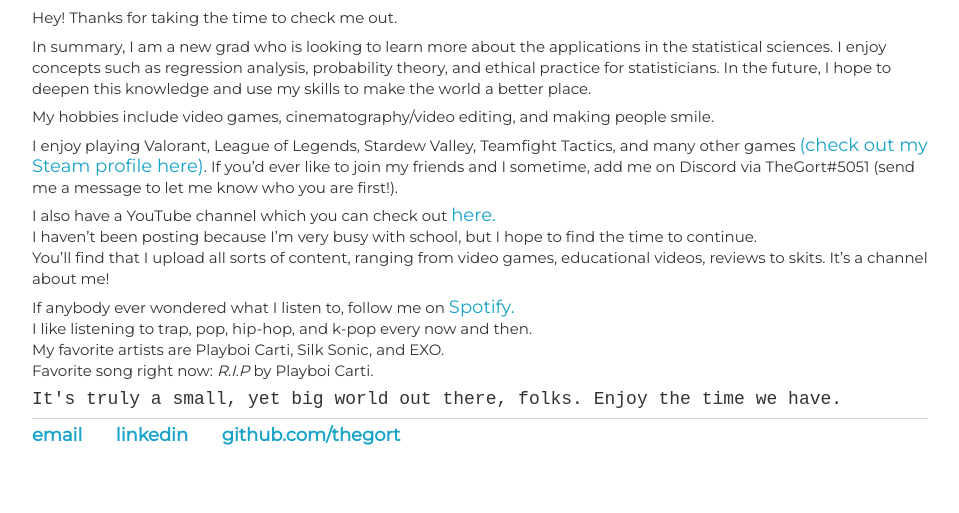
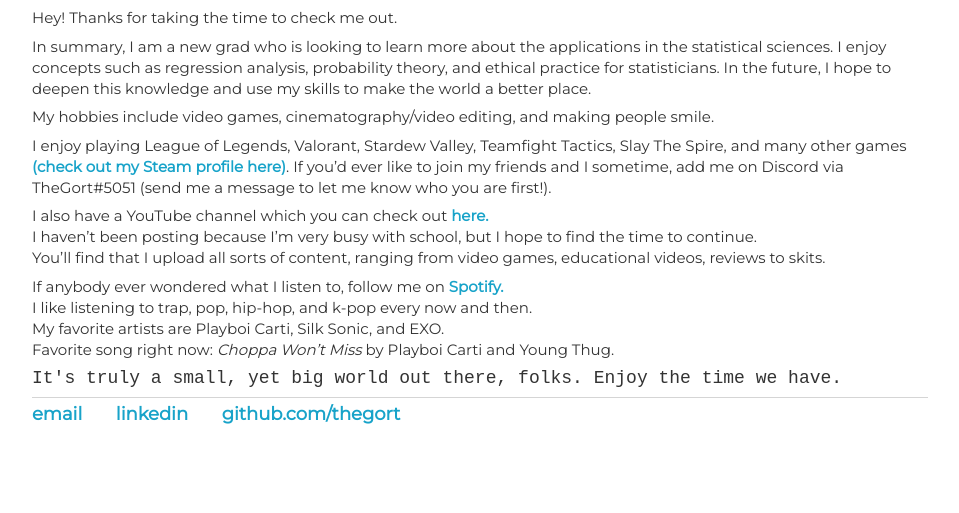
Before and after one commit to TheGort/thegort.github.io, a Jekyll site: the page built from about.md, in a window 1280 px wide. Shown: the part 609-1122 px from the top of the page, without its empty margins (160-1119 px from the left). Built offline with Jekyll 4.4.1, drawn with Linux system fonts in a browser that asks for light colours; after the commit the page ends 1101 px from its top, so only the background shows below that.

Commit message:
force push changes

```diff
--- a/about.md
+++ b/about.md
@@ -13,16 +13,16 @@
 
 My hobbies include video games, cinematography/video editing, and making people smile.
 
-I enjoy playing Valorant, League of Legends, Stardew Valley, Teamfight Tactics, and many other games [(check out my Steam profile here)](https://steamcommunity.com/id/thegortisthebestrightnow/){:target="_blank"}.
+I enjoy playing League of Legends, Valorant, Stardew Valley, Teamfight Tactics, Slay The Spire, and many other games [**(check out my Steam profile here)**](https://steamcommunity.com/id/thegortisthebestrightnow/){:target="_blank"}.
 If you'd ever like to join my friends and I sometime, add me on Discord via TheGort#5051 (send me a message to let me know who you are first!).
 
-I also have a YouTube channel which you can check out [here.](https://www.youtube.com/channel/UCaaYCWSM01Ke6LqG100zg0A){:target="_blank"}
+I also have a YouTube channel which you can check out [**here.**](https://www.youtube.com/channel/UCaaYCWSM01Ke6LqG100zg0A){:target="_blank"}
 I haven't been posting because I'm very busy with school, but I hope to find the time to continue.
-You'll find that I upload all sorts of content, ranging from video games, educational videos, reviews to skits. It's a channel about me!
+You'll find that I upload all sorts of content, ranging from video games, educational videos, reviews to skits.
 
-If anybody ever wondered what I listen to, follow me on [Spotify.](https://open.spotify.com/user/6r2g75pi5l7e863bglv83pzj9?si=CZbhiKIdRq2NqdZcS2SdHQ){:target="_blank"}
+If anybody ever wondered what I listen to, follow me on [**Spotify.**](https://open.spotify.com/user/6r2g75pi5l7e863bglv83pzj9?si=CZbhiKIdRq2NqdZcS2SdHQ){:target="_blank"}
 I like listening to trap, pop, hip-hop, and k-pop every now and then.
 My favorite artists are Playboi Carti, Silk Sonic, and EXO.
-Favorite song right now: *R.I.P* by Playboi Carti.
+Favorite song right now: *Choppa Won't Miss* by Playboi Carti and Young Thug.
 
 `It's truly a small, yet big world out there, folks. Enjoy the time we have.`
--- a/index.html
+++ b/index.html
@@ -3,8 +3,8 @@
 title: David Pham, TheGort
 ---
 <div class="blurb">
-	<h1>What's up guys, it's David here.</h1>
-	<p>My name is David Pham, and I’m a recent graduate at the University of Toronto (St. George) with a degree in mathematics and statistics. (That's crazy)</p>
+	<h1>What's up everybody, it's David here.</h1>
+	<p>My name is David Pham, and I’m a recent graduate at the University of Toronto (St. George) with a degree in mathematics and statistics. (That's crazy!)</p>
 	<p>This website (not exactly mobile-friendly) was made using Jekyll.</p>
 	<img src="/assets/images/ssibal.png" alt = "A picture of me" width="438" height="687">
 </div><!-- /.blurb -->
```
Also changed, not shown: cv.md (+7 -11 lines), 2 other files.
